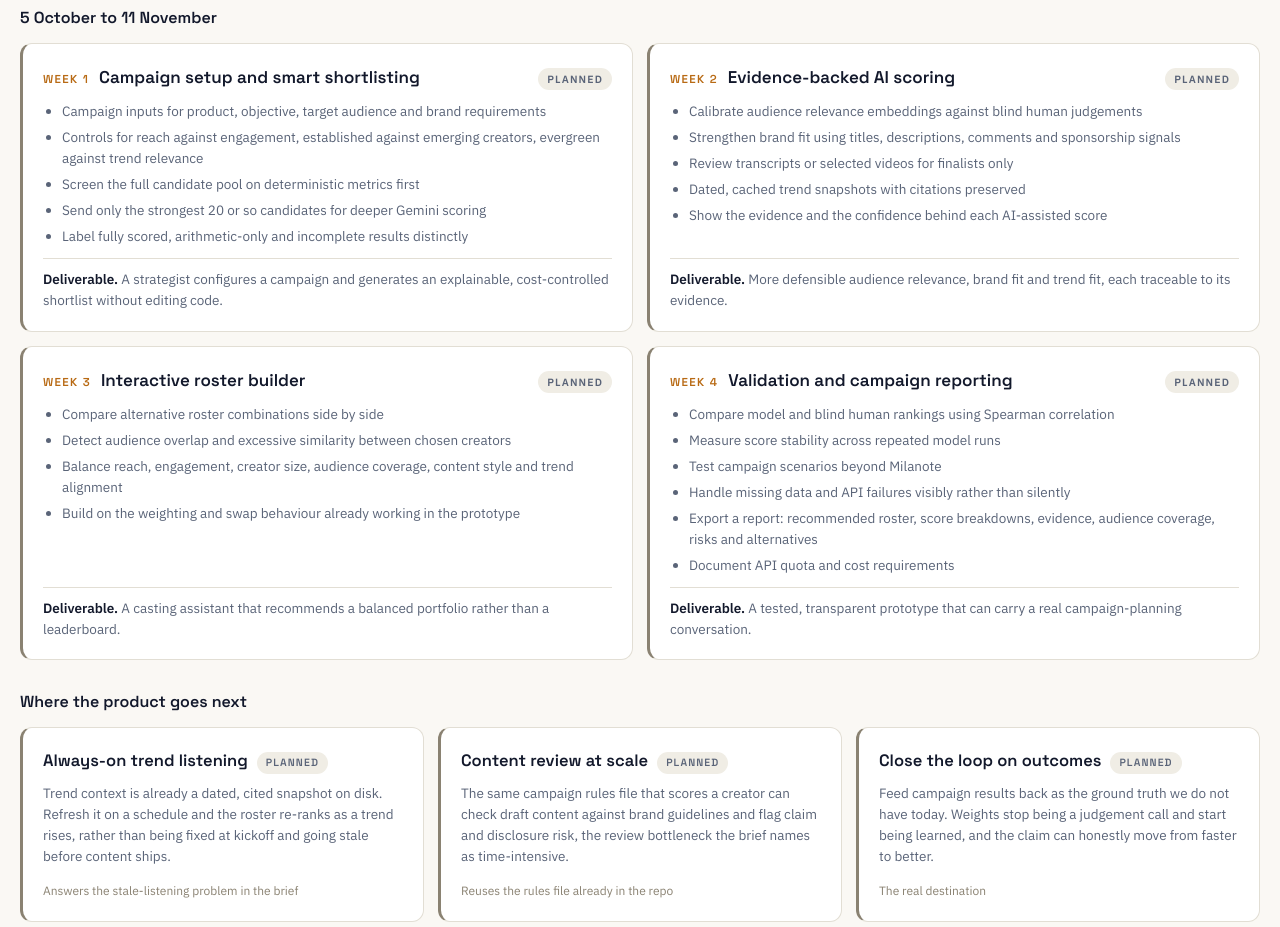
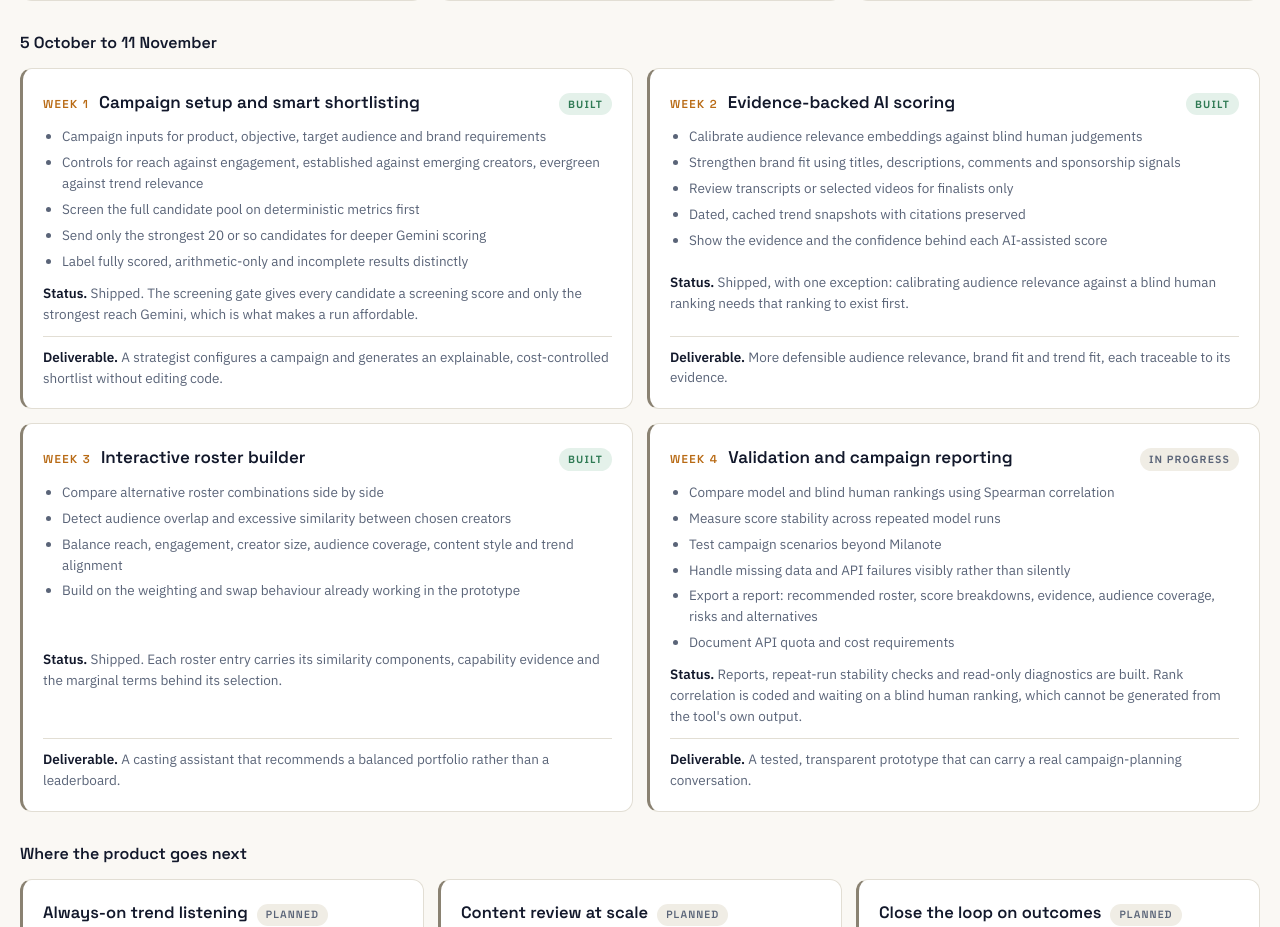
Before and after one commit to Khushboo-Mishra/creator-matchmaker, a plain HTML site: page docs/index.html in a window 1280 px wide. Shown: the part 5204-6131 px from the top of the page. Drawn offline with Linux system fonts and the light colour scheme.

Commit message:
Roadmap on the site now says what shipped
Every week was badged Planned behind a 'historical proposal' caveat, so the
page never told a reader that weeks 1 to 3 are running: the screening gate,
evidence-bound scoring, similarity and coverage balancing, and the marketer
report all work and are in the audit of every run.

Weeks 1 to 3 are Built, week 4 is In progress, and each carries a status line
naming precisely what is and is not done. Week 2 and week 4 both say the same
outstanding thing: calibration and rank correlation need a blind human ranking
that does not exist yet and cannot be produced from the tool's own output.

```diff
--- a/docs/index.html
+++ b/docs/index.html
@@ -239,7 +239,7 @@ footer a{color:var(--muted)}
 <section id="roadmap"><div class="wrap">
   <p class="eyebrow">What a month buys</p>
   <h2 class="sec">Roadmap</h2>
-  <p class="lede">Historical proposal below (not a description of the exported run). Selected teams are announced on 5 October and present on 11 November. The scoring engine and the casting interface already work, so the four weeks between go into evidence, balance and validation. Every item below is marked for what it actually is.</p>
+  <p class="lede">This was the four-week plan proposed in September, kept here with each item marked for what it is today. Most of it shipped: campaign inputs, the screening gate, evidence-bound scoring, similarity and coverage balancing, and the marketer report all run. What has not shipped is the blind human ranking that rank correlation needs, and that is called out below rather than quietly dropped.</p>
 
   <div class="spine">
     <div class="sp"><span>01</span>Discover</div>
@@ -259,7 +259,7 @@ footer a{color:var(--muted)}
   <h3 class="rh">5 October to 11 November</h3>
   <div class="weeks">
     <article class="week">
-      <header><span class="wk">Week 1</span><h4>Campaign setup and smart shortlisting</h4><span class="badge plan">Planned</span></header>
+      <header><span class="wk">Week 1</span><h4>Campaign setup and smart shortlisting</h4><span class="badge live">Built</span></header>
       <ul>
         <li>Campaign inputs for product, objective, target audience and brand requirements</li>
         <li>Controls for reach against engagement, established against emerging creators, evergreen against trend relevance</li>
@@ -267,11 +267,12 @@ footer a{color:var(--muted)}
         <li>Send only the strongest 20 or so candidates for deeper Gemini scoring</li>
         <li>Label fully scored, arithmetic-only and incomplete results distinctly</li>
       </ul>
+      <p class="dv" style="border-top:0;padding-top:0"><b>Status.</b> Shipped. The screening gate gives every candidate a screening score and only the strongest reach Gemini, which is what makes a run affordable.</p>
       <p class="dv"><b>Deliverable.</b> A strategist configures a campaign and generates an explainable, cost-controlled shortlist without editing code.</p>
     </article>
 
     <article class="week">
-      <header><span class="wk">Week 2</span><h4>Evidence-backed AI scoring</h4><span class="badge plan">Planned</span></header>
+      <header><span class="wk">Week 2</span><h4>Evidence-backed AI scoring</h4><span class="badge live">Built</span></header>
       <ul>
         <li>Calibrate audience relevance embeddings against blind human judgements</li>
         <li>Strengthen brand fit using titles, descriptions, comments and sponsorship signals</li>
@@ -279,22 +280,24 @@ footer a{color:var(--muted)}
         <li>Dated, cached trend snapshots with citations preserved</li>
         <li>Show the evidence and the confidence behind each AI-assisted score</li>
       </ul>
+      <p class="dv" style="border-top:0;padding-top:0"><b>Status.</b> Shipped, with one exception: calibrating audience relevance against a blind human ranking needs that ranking to exist first.</p>
       <p class="dv"><b>Deliverable.</b> More defensible audience relevance, brand fit and trend fit, each traceable to its evidence.</p>
     </article>
 
     <article class="week">
-      <header><span class="wk">Week 3</span><h4>Interactive roster builder</h4><span class="badge plan">Planned</span></header>
+      <header><span class="wk">Week 3</span><h4>Interactive roster builder</h4><span class="badge live">Built</span></header>
       <ul>
         <li>Compare alternative roster combinations side by side</li>
         <li>Detect audience overlap and excessive similarity between chosen creators</li>
         <li>Balance reach, engagement, creator size, audience coverage, content style and trend alignment</li>
         <li>Build on the weighting and swap behaviour already working in the prototype</li>
       </ul>
+      <p class="dv" style="border-top:0;padding-top:0"><b>Status.</b> Shipped. Each roster entry carries its similarity components, capability evidence and the marginal terms behind its selection.</p>
       <p class="dv"><b>Deliverable.</b> A casting assistant that recommends a balanced portfolio rather than a leaderboard.</p>
     </article>
 
     <article class="week">
-      <header><span class="wk">Week 4</span><h4>Validation and campaign reporting</h4><span class="badge plan">Planned</span></header>
+      <header><span class="wk">Week 4</span><h4>Validation and campaign reporting</h4><span class="badge plan">In progress</span></header>
       <ul>
         <li>Compare model and blind human rankings using Spearman correlation</li>
         <li>Measure score stability across repeated model runs</li>
@@ -303,6 +306,7 @@ footer a{color:var(--muted)}
         <li>Export a report: recommended roster, score breakdowns, evidence, audience coverage, risks and alternatives</li>
         <li>Document API quota and cost requirements</li>
       </ul>
+      <p class="dv" style="border-top:0;padding-top:0"><b>Status.</b> Reports, repeat-run stability checks and read-only diagnostics are built. Rank correlation is coded and waiting on a blind human ranking, which cannot be generated from the tool's own output.</p>
       <p class="dv"><b>Deliverable.</b> A tested, transparent prototype that can carry a real campaign-planning conversation.</p>
     </article>
   </div>
```
